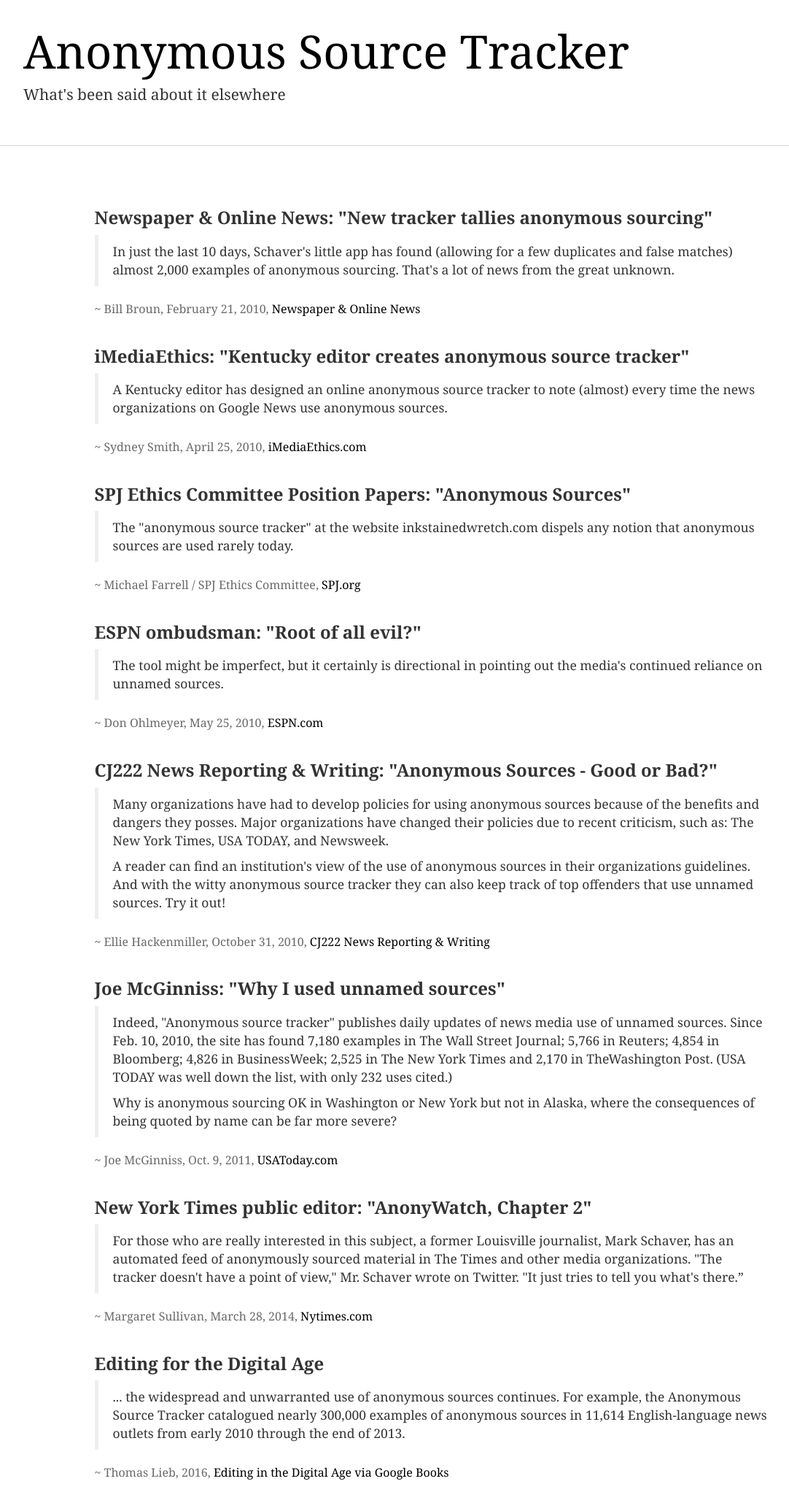
After one commit to sid21g/anonymous, a Flask app: page /mentions/ in a window 1280 px wide. The commit adds this page. Shown: the whole page at 73% size, without its empty margins (38-1120 px from the left). Run offline with Flask 2, Linux system fonts and the light colour scheme; parts of the project's set-up code (start-up, migrations or seed data) failed here and were passed over; some libraries are stand-ins or nearby versions.

Commit message:
Added mentions page.

```diff
--- a/app.py
+++ b/app.py
@@ -389,6 +389,11 @@ def outlet_pages(outlet_name, page):
                            pagination=pagination)
 
 
+@app.route('/mentions/')
+def mentions():
+    return render_template('mentions.html')
+
+
 if __name__ == '__main__':
     if len(sys.argv) > 1 and sys.argv[1] == "build":
         freezer.freeze()
--- a/static/custom.css
+++ b/static/custom.css
@@ -4,7 +4,7 @@ body {
 }
 
 h1 {
-    color: #E00000;
+    color: #000000;
 }
 
 h3 {
@@ -52,6 +52,12 @@ a:hover#masthed {
     color: #E00000;
 }
 
+.credit {
+    padding-bottom: 20px;
+    font-size: 12pt;
+    color: #696969;
+}
+
 .pagination-page-info {
     padding: .6em;
     padding-left: 0;
--- a/templates/layout.html
+++ b/templates/layout.html
@@ -42,7 +42,7 @@
                 <h3>About this:</h3>
                 <ul>
                 <li>Learn more about the tracker and check out the code to see how it works <span style="text-decoration: underline;"><a href="https://github.com/markschaver/anonymous">on Github</a></span>.</li>
-                <li>Read <span style="text-decoration: underline;"><a href="http://schaver.com/anonymous/mentions/index.html">what's been said about it</a></span> elsewhere .</li>
+                <li>Read <span style="text-decoration: underline;"><a href="/mentions">what's been said about it</a></span> elsewhere .</li>
                 </ul>
                 <br>
                 <br>
--- /dev/null
+++ b/templates/mentions.html
@@ -0,0 +1,109 @@
+<!doctype html>
+<html>
+<head>
+    {% block head %}{% endblock %}
+    <link rel="stylesheet" type="text/css" href="{{ url_for('static', filename='bootstrap.min.css') }}">
+    <link rel="stylesheet" type="text/css" href="{{ url_for('static', filename='custom.css') }}">
+    <script src="{{ url_for('static', filename='bootstrap.min.js') }}"></script>
+</head>
+<body>
+    <div class="jumbotron">
+        <div class="container">
+        <h1><a href="/anonymous" id="masthed">Anonymous Source Tracker</a></h1>
+        <p style="padding-bottom:20px">What's been said about it elsewhere</p>
+        </div>
+        <hr>
+    </div>
+    <div class="container">
+        <div class="row">
+
+            <div class="col-sm-1">&nbsp;</div>
+
+            <div class="col-sm-10">
+
+            <h3>Newspaper &amp; Online News: "New tracker tallies anonymous sourcing"</h3>
+
+            <blockquote>
+              <p>In just the last 10 days, Schaver's little app has found (allowing for a few duplicates and false matches) almost 2,000 examples of anonymous sourcing. That's a lot of news from the great unknown.</p>
+            </blockquote>
+
+            <p class="credit">~ Bill Broun, February 21, 2010, <a href="http://aejmc.us/news/2010/02/21/new-site-tallies-anonymous-sourcing/">Newspaper &amp; Online News</a></p>
+
+            <h3>iMediaEthics: "Kentucky editor creates anonymous source tracker"</h3>
+
+            <blockquote>
+              <p>A Kentucky editor has designed an online anonymous source tracker to note (almost) every time the news organizations on Google News use anonymous sources.</p>
+            </blockquote>
+
+            <p class="credit">~ Sydney Smith, April 25, 2010, <a href="http://www.imediaethics.org/kentucky-editor-creates-anonymous-source-tracker/">iMediaEthics.com</a></p>
+
+            <h3>SPJ Ethics Committee Position Papers: "Anonymous Sources"</h3>
+
+            <blockquote>
+              <p>The "anonymous source tracker" at the website inkstainedwretch.com dispels any notion that anonymous sources are used rarely today.</p>
+            </blockquote>
+
+            <p class="credit">~ Michael Farrell / SPJ Ethics Committee, <a href="http://www.spj.org/ethics-papers-anonymity.asp">SPJ.org</a></p>
+
+            <h3>ESPN ombudsman: "Root of all evil?"</h3>
+
+            <blockquote>
+              <p>The tool might be imperfect, but it certainly is directional in pointing out the media's continued reliance on unnamed sources.</p>
+            </blockquote>
+
+            <p class="credit">~ Don Ohlmeyer, May 25, 2010, <a href="http://espn.go.com/espn/columns/story?id=5220492&amp;columnist=ohlmeyer_don">ESPN.com</a></p>
+
+            <h3>CJ222 News Reporting &amp; Writing: "Anonymous Sources - Good or Bad?"</h3>
+
+            <blockquote>
+              <p>Many organizations have had to develop policies for using anonymous sources because of the benefits and dangers they posses. Major organizations have changed their policies due to recent criticism, such as: The New York Times, USA TODAY, and Newsweek.</p>
+
+              <p>A reader can find an institution's view of the use of anonymous sources in their organizations guidelines. And with the witty anonymous source tracker they can also keep track of top offenders that use unnamed sources. Try it out!</p>
+            </blockquote>
+
+            <p class="credit">~ Ellie Hackenmiller, October 31, 2010, <a href="https://journalistjan.wordpress.com/2010/10/31/anonymous-sources-good-or-bad/">CJ222 News Reporting &amp; Writing</a></p>
+
+            <h3>Joe McGinniss: "Why I used unnamed sources"</h3>
+
+            <blockquote>
+              <p>Indeed, "Anonymous source tracker" publishes daily updates of news media use of unnamed sources. Since Feb. 10, 2010, the site has found 7,180 examples in The Wall Street Journal; 5,766 in Reuters; 4,854 in Bloomberg; 4,826 in BusinessWeek; 2,525 in The New York Times and 2,170 in TheWashington Post. (USA TODAY was well down the list, with only 232 uses cited.)</p>
+
+              <p>Why is anonymous sourcing OK in Washington or New York but not in Alaska, where the consequences of being quoted by name can be far more severe?</p>
+            </blockquote>
+
+            <p class="credit">~ Joe McGinniss, Oct. 9, 2011, <a href="http://usatoday30.usatoday.com/news/opinion/forum/story/2011-10-09/sarah-palin-rogue-sources/50712184/1">USAToday.com</a></p>
+
+            <h3>New York Times public editor: "AnonyWatch, Chapter 2"</h3>
+
+            <blockquote>
+              <p>For those who are really interested in this subject, a former Louisville journalist, Mark Schaver, has an automated feed of anonymously sourced material in The Times and other media organizations. "The tracker doesn't have a point of view," Mr. Schaver wrote on Twitter. "It just tries to tell you what's there.”</p>
+            </blockquote>
+
+            <p class="credit">~ Margaret Sullivan, March 28, 2014, <a href="http://publiceditor.blogs.nytimes.com/2014/03/28/anonywatch-chapter-2-a-poisonous-president-and-a-bankers-secret-yogurt/?_r=0">Nytimes.com</a></p>
+
+            <h3>Editing for the Digital Age</h3>
+
+            <blockquote>
+              <p>... the widespread and unwarranted use of anonymous sources continues. For example, the Anonymous Source Tracker catalogued nearly 300,000 examples of anonymous sources in 11,614 English-language news outlets from early 2010 through the end of 2013.</p>
+            </blockquote>
+
+            <p class="credit">~ Thomas Lieb, 2016, <a href="https://books.google.com.mx/books?id=XAv6BgAAQBAJ&amp;lpg=PT218&amp;ots=XzQuEctJlC&amp;dq=Anonymous%20source%20tracker&amp;pg=PT218#v=onepage&amp;q=Anonymous%20source%20tracker&amp;f=false">Editing in the Digital Age via Google Books</a></p>
+
+            <!-- END OF MENTION CONTENT -->
+
+            </div>
+
+            <div class="col-sm-1">&nbsp;</div>
+
+        </div><!-- row -->
+    </div> <!-- container -->
+    <script>
+      (function(i,s,o,g,r,a,m){i['GoogleAnalyticsObject']=r;i[r]=i[r]||function(){
+      (i[r].q=i[r].q||[]).push(arguments)},i[r].l=1*new Date();a=s.createElement(o),
+      m=s.getElementsByTagName(o)[0];a.async=1;a.src=g;m.parentNode.insertBefore(a,m)
+      })(window,document,'script','https://www.google-analytics.com/analytics.js','ga');
+      ga('create', 'UA-80738-1', 'auto');
+      ga('send', 'pageview');
+    </script>
+</body>
+</html>
```
